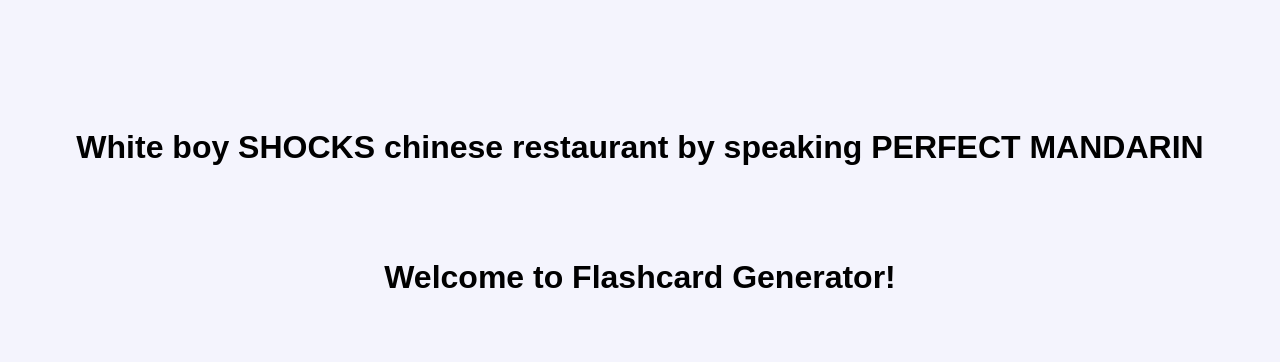
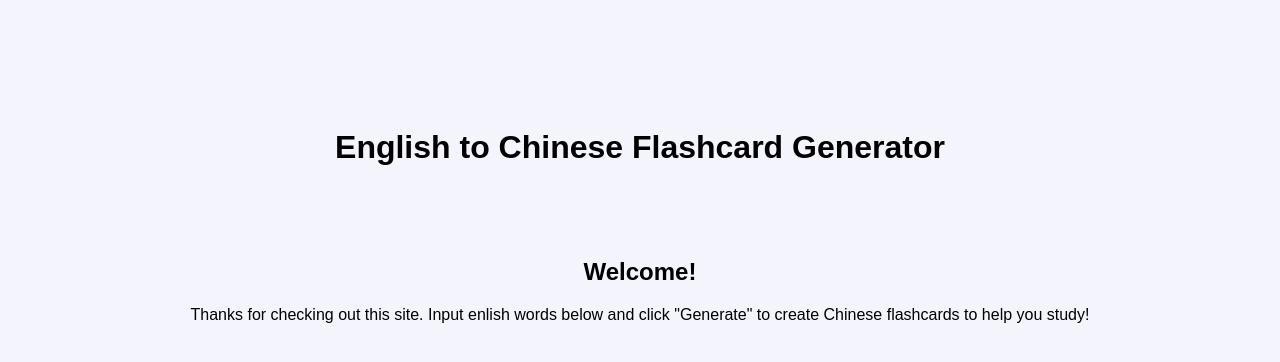
Before and after one commit to sophia-mai-1/language-flashcards, a Flask app: page / in a window 1280 px wide. Shown: the top 362 px of the page. Run offline with Flask 3, Linux system fonts and the light colour scheme.

Commit message:
updated words

```diff
--- a/templates/base.html
+++ b/templates/base.html
@@ -19,7 +19,7 @@
 </head>
 <body style="text-align:center; font-family: 'Heebo', sans-serif; background-color: #f4f4fd; padding-top: 100px;">
     <header style="padding-bottom: 50px;">
-        <h1>White boy SHOCKS chinese restaurant by speaking PERFECT MANDARIN</h1>
+        <h1>English to Chinese Flashcard Generator</h1>
     </header>
 
     <main>
--- a/templates/index.html
+++ b/templates/index.html
@@ -2,10 +2,12 @@
 
 {% block content %}
     <head>
-        <title> White boy SHOCKS chinese restaurant by speaking PERFECT MANDARIN</title>
+        <title> Flashcards</title>
     </head>
     <body>
-        <h1>Welcome to Flashcard Generator!</h1>
+        <h2>Welcome!</h2>
+        <p> Thanks for checking out this site. Input enlish words below and click "Generate" to create
+        Chinese flashcards to help you study!</p>
     </body>
     </html>
 {% endblock %}
```
